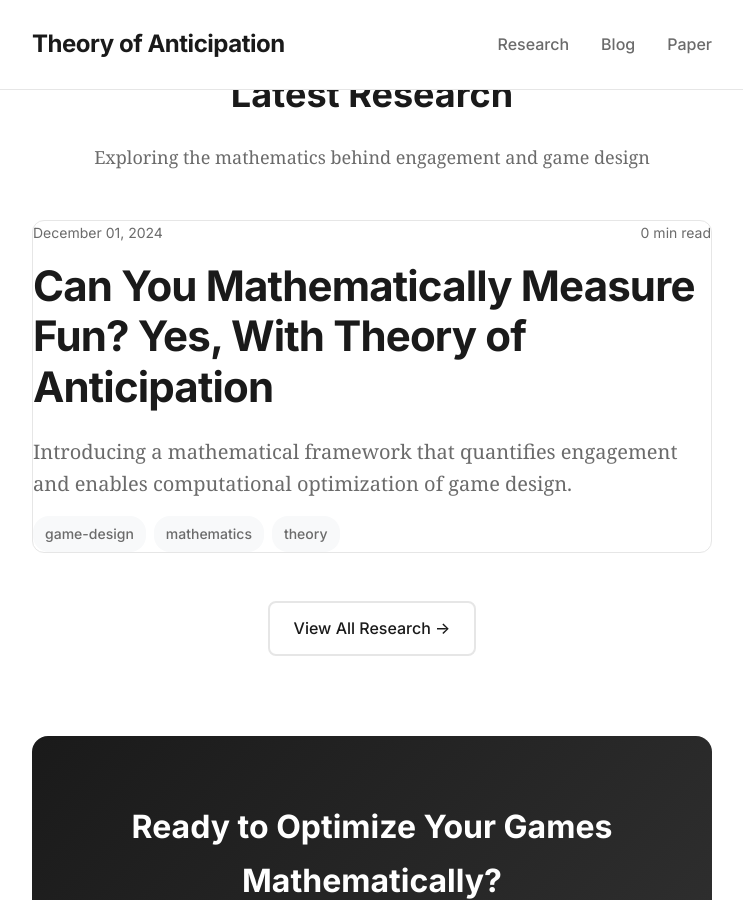
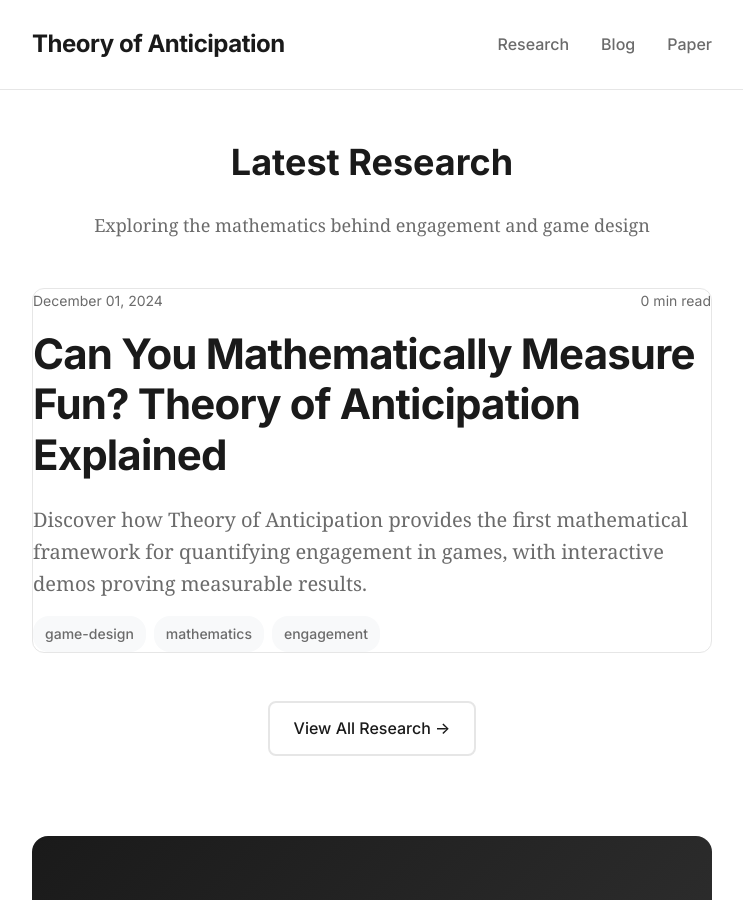
Before and after one commit to akalouis/akalouis.github.io, a Jekyll site: the page built from index.html, in a window 1280 px wide and 900 px high, scrolled down 2053 px. Shown: the whole window, without its empty margins (268-1011 px from the left). Built offline with Jekyll 4.4.1, drawn with Linux system fonts in a browser that asks for light colours; some web fonts are replaced; some of the changed text lies outside the part shown.

Commit message:
seo things

```diff
--- /dev/null
+++ b/_includes/seo-content.html
@@ -0,0 +1,15 @@
+<!-- Enhanced SEO meta tags -->
+<meta name="robots" content="index, follow, max-snippet:-1, max-image-preview:large">
+<meta name="googlebot" content="index, follow">
+
+<!-- Open Graph for social sharing -->
+<meta property="og:type" content="website">
+<meta property="og:site_name" content="Theory of Anticipation">
+<meta property="og:locale" content="en_US">
+
+<!-- Twitter Cards -->
+<meta name="twitter:card" content="summary_large_image">
+<meta name="twitter:creator" content="@yourtwitterhandle">
+
+<!-- Canonical URL -->
+<link rel="canonical" href="{{ page.url | absolute_url }}">
--- /dev/null
+++ b/_includes/structured-data.html
@@ -0,0 +1,22 @@
+<script type="application/ld+json">
+{
+  "@context": "https://schema.org",
+  "@type": "ResearchProject",
+  "name": "Theory of Anticipation",
+  "description": "Mathematical framework for quantifying engagement and optimizing game design",
+  "author": {
+    "@type": "Person",
+    "name": "Louis Aka",
+    "url": "https://akalouis.github.io",
+    "sameAs": ["https://github.com/akalouis"]
+  },
+  "url": "https://akalouis.github.io",
+  "mainEntity": {
+    "@type": "SoftwareApplication",
+    "name": "Theory of Anticipation Framework",
+    "applicationCategory": "GameDesignTool",
+    "operatingSystem": "Cross-platform",
+    "codeRepository": "https://github.com/akalouis/anticipation-theory"
+  }
+}
+</script>
--- a/_layouts/default.html
+++ b/_layouts/default.html
@@ -4,8 +4,10 @@
     <meta charset="UTF-8">
     <meta name="viewport" content="width=device-width, initial-scale=1.0">
     {% seo %}
+    {% include seo-content.html %}
     <link rel="stylesheet" href="{{ '/assets/css/main.css' | relative_url }}">
     <link href="https://fonts.googleapis.com/css2?family=Charter:ital,wght@0,400;0,700;1,400;1,700&family=Inter:wght@400;500;600;700&display=swap" rel="stylesheet">
+    {% include structured-data.html %}
 </head>
 <body>
     <header class="site-header">
--- a/_posts/2024-12-01-measuring-fun-mathematically.md
+++ b/_posts/2024-12-01-measuring-fun-mathematically.md
@@ -1,9 +1,12 @@
 ---
 layout: post
-title: "Can You Mathematically Measure Fun? Yes, With Theory of Anticipation"
+title: "Can You Mathematically Measure Fun? Theory of Anticipation Explained"
+description: "Discover how Theory of Anticipation provides the first mathematical framework for quantifying engagement in games, with interactive demos proving measurable results."
 date: 2024-12-01
-description: "Introducing a mathematical framework that quantifies engagement and enables computational optimization of game design."
-tags: [game-design, mathematics, theory, research]
+keywords: "mathematical game design, engagement measurement, fun optimization, game mechanics, theory of anticipation"
+tags: [game-design, mathematics, engagement, research, optimization]
+image: "/assets/images/mathematical-fun-cover.png"
+canonical_url: "https://akalouis.github.io/2024/12/01/measuring-fun-mathematically/"
 ---
 
 For decades, game design has relied on intuition and playtesting. What makes a game fun? Why do some mechanics feel engaging while others fall flat? These questions have remained largely subjective—until now.
--- a/index.html
+++ b/index.html
@@ -30,6 +30,10 @@
                 <span>📄</span> Academic Paper
             </a>
         </div>
+
+        <p>Learn more about <a href="/blog/measuring-fun-mathematically/">mathematical game design principles</a>
+and explore our <a href="https://github.com/akalouis/anticipation-theory">interactive engagement optimization demos</a>.</p>
+
     </div>
 
     <!-- What is ToA Section -->
@@ -57,6 +61,8 @@
                 <h3>Proven Results</h3>
                 <p>Interactive demos show measurable engagement improvements through mathematical optimization alone.</p>
             </div>
+
+            <a href="/blog/">Read our research on engagement measurement frameworks</a>
         </div>
     </div>
 
```
